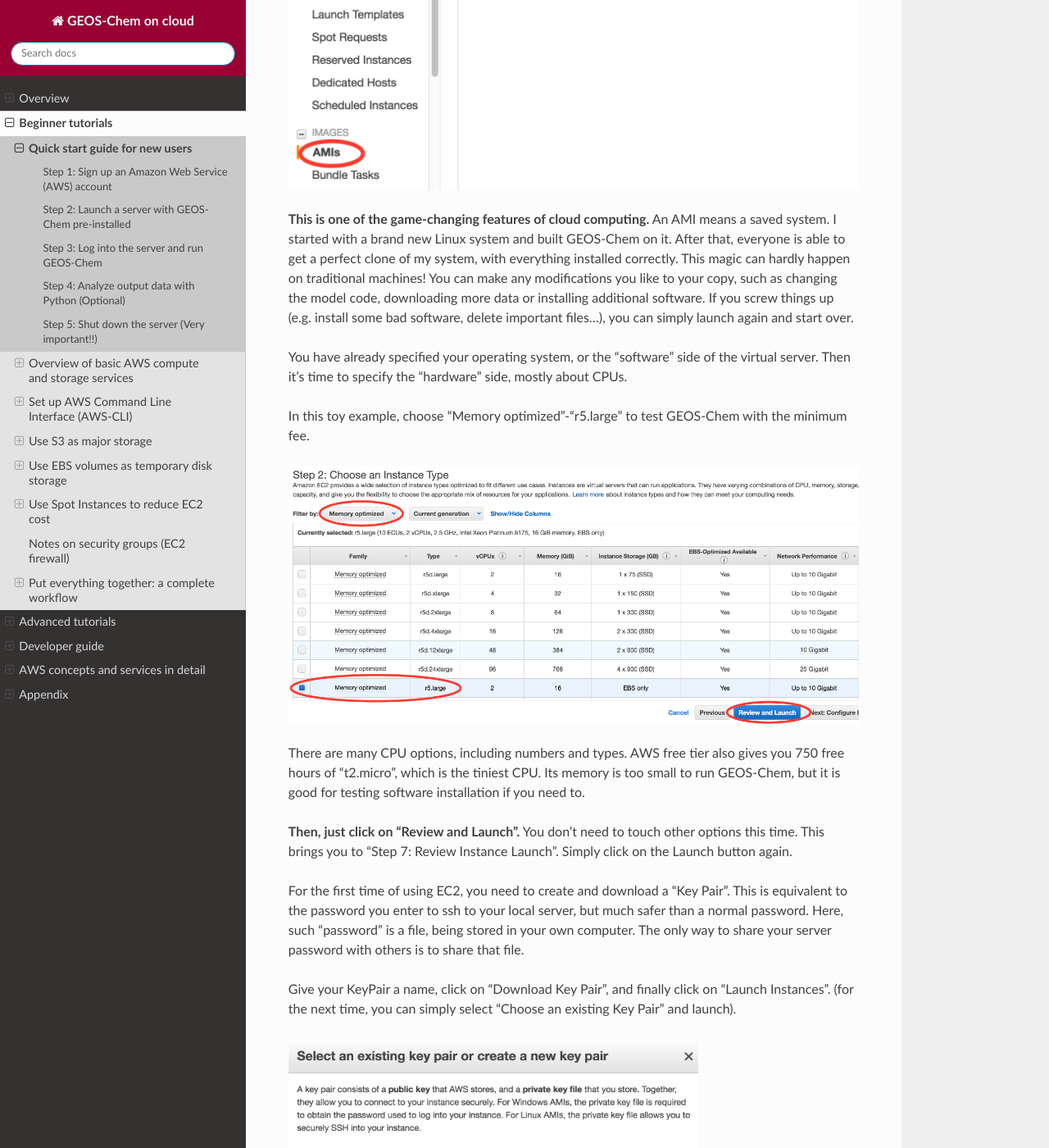
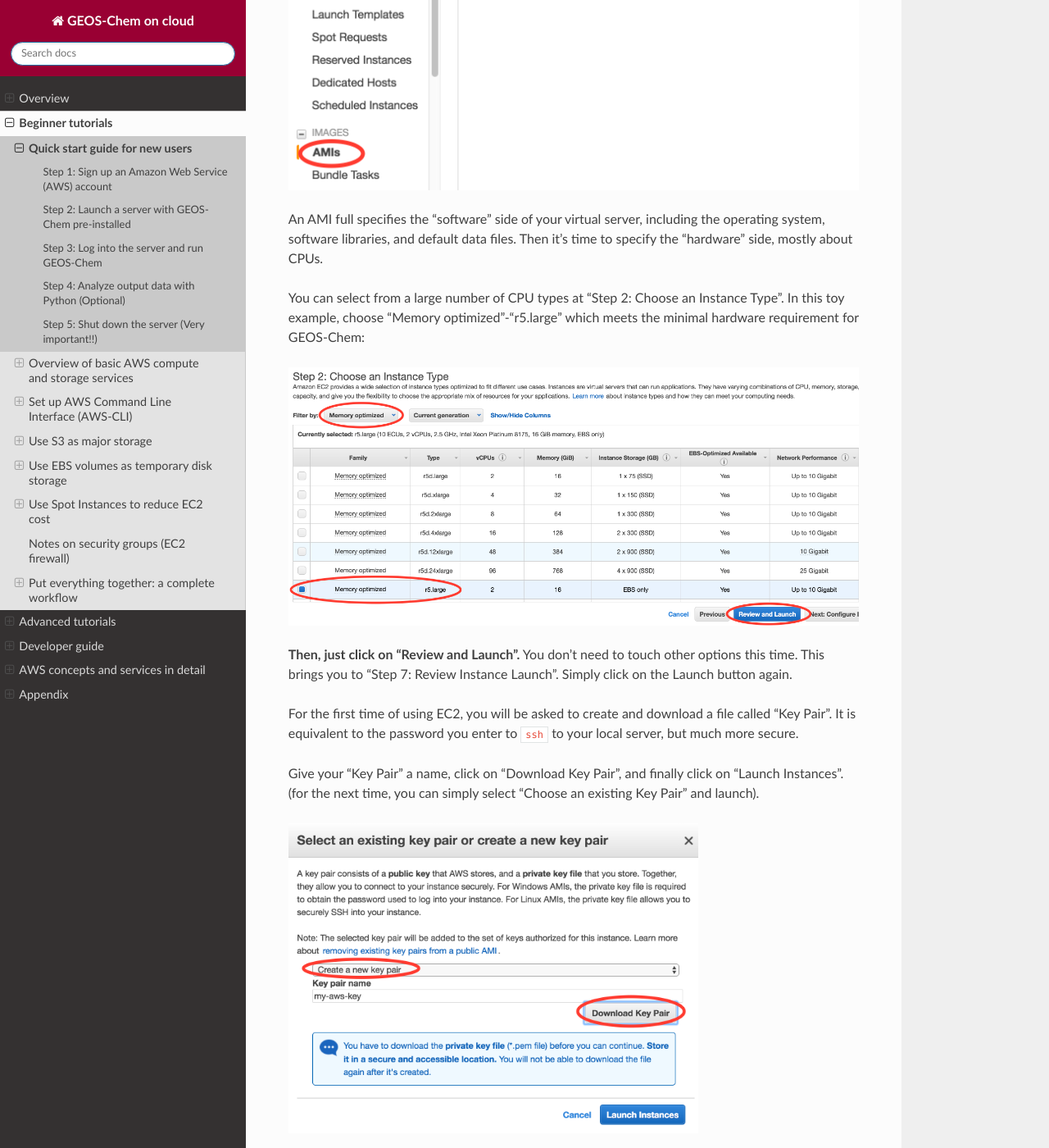
Before and after one commit to geoschem/geos-chem-cloud, a Sphinx documentation site: the page built from doc/source/chapter02_beginner-tutorial/quick-start.rst, in a window 1280 px wide and 1400 px high, scrolled down 1953 px. Shown: the whole window at 82% size. Built offline with Sphinx 7.4.7 and the Read the Docs theme 2.0.0, drawn with Linux system fonts in a browser that asks for light colours; some of the changed text lies outside the part shown.

Commit message:
Streamline & improve the quickstart guide

```diff
--- a/doc/source/chapter02_beginner-tutorial/awscli-config.rst
+++ b/doc/source/chapter02_beginner-tutorial/awscli-config.rst
@@ -124,4 +124,4 @@
 
   If you are using AWSCLI on EC2 instances, not on your local computer, you might wonder why you still need to configure those credentials? After all, it's on AWS's server, and AWS should know that you are using AWSCLI on your own EC2 instances. Yes, you can avoid running ``aws configure`` every time you launch a new EC2 instance. It is just not enabled by default because of security reasons. For example, you might want to allow your friend to log into your EC2 servers, but you don't want to let them control your other AWS resources using AWSCLI.
 
-  Enabling AWSCLI by default requires some understandings of IAM (Identity and Access Management), so we defer it to advanced tutorials. For now, simply copy and paste your credentials -- it is pretty quick!
+  Enabling AWSCLI by default requires some understandings of IAM (Identity and Access Management), so we defer it to :doc:`advanced tutorials <../chapter03_advanced-tutorial/iam-role>`. For now, simply copy and paste your credentials -- it is pretty quick!
--- a/doc/source/chapter02_beginner-tutorial/quick-start.rst
+++ b/doc/source/chapter02_beginner-tutorial/quick-start.rst
@@ -39,15 +39,11 @@
 
 .. figure:: img/search_ami.png
 
-**This is one of the game-changing features of cloud computing.** An AMI means a saved system. I started with a brand new Linux system and built GEOS-Chem on it. After that, everyone is able to get a perfect clone of my system, with everything installed correctly. This magic can hardly happen on traditional machines! You can make any modifications you like to your copy, such as changing the model code, downloading more data or installing additional software. If you screw things up (e.g. install some bad software, delete important files…), you can simply launch again and start over.
+An AMI full specifies the "software" side of your virtual server, including the operating system, software libraries, and default data files. Then it's time to specify the "hardware" side, mostly about CPUs.
 
-You have already specified your operating system, or the "software" side of the virtual server. Then it's time to specify the "hardware" side, mostly about CPUs.
-
-In this toy example, choose "Memory optimized"-"r5.large" to test GEOS-Chem with the minimum fee.
+You can select from a large number of CPU types at "Step 2: Choose an Instance Type". In this toy example, choose "Memory optimized"-"r5.large" which meets the minimal hardware requirement for GEOS-Chem:
 
 .. figure:: img/choose_instance_type.png
-
-There are many CPU options, including numbers and types. AWS free tier also gives you 750 free hours of "t2.micro", which is the tiniest CPU. Its memory is too small to run GEOS-Chem, but it is good for testing software installation if you need to.
 
 .. _skip-ec2-config-label:
 
@@ -55,9 +51,9 @@
 
 .. _keypair-label:
 
-For the first time of using EC2, you need to create and download a "Key Pair". This is equivalent to the password you enter to ssh to your local server, but much safer than a normal password. Here, such "password" is a file, being stored in your own computer. The only way to share your server password with others is to share that file.
+For the first time of using EC2, you will be asked to create and download a file called "Key Pair". It is equivalent to the password you enter to ``ssh`` to your local server, but much more secure.
 
-Give your KeyPair a name, click on "Download Key Pair", and finally click on "Launch Instances". (for the next time, you can simply select "Choose an existing Key Pair" and launch).
+Give your "Key Pair" a name, click on "Download Key Pair", and finally click on "Launch Instances". (for the next time, you can simply select "Choose an existing Key Pair" and launch).
 
 .. figure:: img/key_pair.png
   :width: 500 px
@@ -84,7 +80,7 @@
   (1) ``cd`` to the directory where store your Key Pair (preferably ``$HOME/.ssh``)
   (2) Use ``chmod 400 xx.pem`` to change the key pair's permission (also mentioned in the above figure; only need to do this at the first time).
   (3) Change the user name in that command from ``root`` to ``ubuntu``. (You'll be asked to use ``ubuntu`` if you keep ``root``).
-- On Windows, please refer to the guide for `MobaXterm <http://angus.readthedocs.io/en/2016/amazon/log-in-with-mobaxterm-win.html>`_ and `Putty <https://docs.aws.amazon.com/AWSEC2/latest/UserGuide/putty.html>`_ (Your life would probably be easier with MobaXterm).
+- On Windows, please refer to the guide for `MobaXterm <http://angus.readthedocs.io/en/2016/amazon/log-in-with-mobaxterm-win.html>`_ and `Putty <https://docs.aws.amazon.com/AWSEC2/latest/UserGuide/putty.html>`_ (MobaXterm should be a lot easier). Alternatively, you can `use the Windows Subsystem for Linux <https://docs.aws.amazon.com/AWSEC2/latest/UserGuide/WSL.html>`_ and then simply follow the above steps for Mac/Linux.
 
 Your terminal should look like this:
 
@@ -116,14 +112,15 @@
 .. note::
   The first simulation on a new server will have slow I/O and library loading because the disk needs "warm-up". Subsequent simulations will be much faster.
 
-Note that this system is a **general environment** for GEOS-Chem, **not just a specific version of the model**. This pre-configured run directory in the "tutorial" folder is only for demonstration purpose. It uses `12.0.1 <http://wiki.seas.harvard.edu/geos-chem/index.php/GEOS-Chem_12#12.0.1>`_, but it is can easily :doc:`switched to other versions <../chapter06_appendix/gc-version>` if you need.
+.. note::
+  This system is a **general environment** for GEOS-Chem, **not just a specific version of the model**. This pre-configured run directory in the "tutorial" folder is only for demonstration purpose. :doc:`Later tutorials <research-workflow>` will show you how to set up custom versions and configurations.
 
 Step 4: Analyze output data with Python (Optional)
 --------------------------------------------------
 
-If you wait for the simulation to finish (takes 5~10 min), it will produce `NetCDF diagnostics <http://wiki.seas.harvard.edu/geos-chem/index.php/List_of_diagnostics_archived_to_netCDF_format>`_ called ``GEOSChem.SpeciesConc.20130701.nc4``. To save time, you can also cancel the simulation and use the pre-generated file with the same name::
+If you wait for the simulation to finish (takes 5~10 min), it will produce `NetCDF diagnostics <http://wiki.seas.harvard.edu/geos-chem/index.php/List_of_diagnostics_archived_to_netCDF_format>`_ called ``GEOSChem.SpeciesConc.20160701.nc4`` inside ``OutputDir/`` of the run directory. To save time, you can also cancel the simulation and use the pre-generated file with the same name::
 
-  $ cd OutputDir/
+  $ cd ~/tutorial/geosfp_4x5_standard/OutputDir/
   $ ncdump -h GEOSChem.SpeciesConc.20160701_0000z.nc4
   netcdf GEOSChem.SpeciesConc.20160701_0000z {
   dimensions:
@@ -208,7 +205,7 @@
 There are two different ways to stop being charged:
 
 - "Stop" will make the system inactive, so that you'll not be charged by the CPU time,
-  and only be charged by the negligible disk storage fee. You can re-start the server at any time and all files will be preserved.
+  but only be charged by the negligible disk storage fee. You can re-start the server at any time and all files will be preserved.
 - "Terminate" will completely remove that virtual server so you won't be charged at all after that.
   Unless you save your system as an AMI or transfer the data to other storage services,
   you will lose all your data and software.
--- a/doc/source/chapter02_beginner-tutorial/research-workflow.rst
+++ b/doc/source/chapter02_beginner-tutorial/research-workflow.rst
@@ -46,7 +46,7 @@
 
 - At "Step 3, Configure Instance Details", select "Request Spot instances". :doc:`See here to review spot instances configuration <spot-instances>`. (At this step you also have the chance to select an "IAM role" to simplify AWSCLI configuration for S3, as :doc:`explained in advanced tutorial <../chapter03_advanced-tutorial/iam-role>`.)
 
-* At "Step 4: Add Storage", increase the size to 400~500 GB to host more input/output data. :doc:`See here to review EBS volume configuration <use-ebs>`.
+* At "Step 4: Add Storage", **increase the size to 400~500 GB** to host more input/output data. :doc:`See here to review EBS volume configuration <use-ebs>`.
 
 - Nothing to do for "Step 5: Add Tags". Just go to the next step. You can always add `resource tags <https://docs.aws.amazon.com/AWSEC2/latest/UserGuide/Using_Tags.html>`_ (just convenient labels) anytime later.
 
@@ -91,7 +91,7 @@
     $ git checkout 12.0.0  # just the name of the tag
     $ git branch
     * (HEAD detached at 12.0.0)
-    $ # git checkout master  # restore the latest version if you want
+    $ git checkout master  # restore the latest version if you want
 
 You need to do version checkout for both source code and unit tester.
 
--- a/doc/source/chapter06_appendix/gc-version.rst
+++ /dev/null
@@ -1,79 +0,0 @@
-Set up proper GEOS-Chem version
--------------------------------
-
-Switching the model version is easy. No need to touch environment variables and library configurations. Any versions newer than `v11-02a <http://wiki.seas.harvard.edu/geos-chem/index.php/GEOS-Chem_v11-02#v11-02a>`_ should work smoothly. The system will still work with future releases of GEOS-Chem, unless there are big structural changes that break the compile process.
-
-I just put essential steps here for reference. Existing GEOS-Chem users should feel quite familiar. New users should refer to our `user guide <http://acmg.seas.harvard.edu/geos/doc/man/>`_ for the full instruction.
-
-Get source code and checkout model version
-^^^^^^^^^^^^^^^^^^^^^^^^^^^^^^^^^^^^^^^^^^
-
-You can obtain the latest copy of the code from `GEOS-Chem's GitHub repo <https://github.com/geoschem>`_::
-
-  git clone https://github.com/geoschem/geos-chem Code.12.0.1
-  git clone https://github.com/geoschem/geos-chem-unittest.git UT
-
-You may list all sub-versions (git tags) in chronological order::
-
-  $ git log --tags --simplify-by-decoration --pretty="format:%ci %d"
-  2018-08-22 16:57:08 -0400  (HEAD -> master, tag: 12.0.1, origin/master, origin/HEAD)
-  2018-08-09 16:59:22 -0400  (tag: 12.0.0)
-  2018-07-30 10:31:40 -0400  (tag: 12.0.0-1yr-bm, tag: 12.0.0-1mo-bm)
-  2018-06-21 10:04:24 -0400  (tag: v11-02-release-candidate, tag: v11-02-rc)
-  2018-05-11 16:31:42 -0400  (tag: v11-02f-1yr-Run1)
-  ...
-
-If needed, checkout to a different version, say ``12.0.0``::
-
-  $ git checkout 12.0.0
-  $ git branch
-  * (HEAD detached at 12.0.0)
-
-You need to do version checkout for both source code and unit tester.
-
-Configure unit tester and generate run directory
-^^^^^^^^^^^^^^^^^^^^^^^^^^^^^^^^^^^^^^^^^^^^^^^^
-
-Here's how I set up the tutorial run directory, for reference.
-
-In ``UT/perl/CopyRunDirs.input``, change the default paths::
-
-  GCGRID_ROOT    : /n/holylfs/EXTERNAL_REPOS/GEOS-CHEM/gcgrid
-  DATA_ROOT      : {GCGRIDROOT}/data/ExtData
-  ...
-  UNIT_TEST_ROOT : {HOME}/UT
-  ...
-  COPY_PATH      : {HOME}/GC/rundirs
-
-to::
-
-  GCGRID_ROOT    : /home/ubuntu
-  DATA_ROOT      : {GCGRIDROOT}/ExtData
-  ...
-  UNIT_TEST_ROOT : {HOME}/tutorial/UT
-  ...
-  COPY_PATH      : {HOME}/tutorial
-
-Then uncomment the run directory I want::
-
-  geosfp   4x5         -      standard         2013070100   2013080100     -
-
-In ``ut_bleeding_edge/perl/Makefile``, change the source code path::
-
-    CODE_DIR    :=$(HOME)/GC/Code.$(VERSION)
-
-to::
-
-    CODE_DIR    :=$(HOME)/tutorial/Code.$(VERSION)
-
-Running ``git status -v`` inside ``~/tutorial/ut_bleeding_edge`` will display all those modifications.
-
-Finally, generate the run directory::
-
-  $ ./gcCopyRunDirs
-
-Go to the run directory and compile::
-
-  $ make -j4 mpbuild NC_DIAG=y BPCH_DIAG=n TIMERS=1
-
-Note that you almost have to execute ``make`` command **in the run directory**. This will ensure the correct combination of compile flags for this specific run configuration. GEOS-Chem's compile flags have become so complicated that you will almost never get the right compile settings by compiling in the source code directory. See `our wiki <http://wiki.seas.harvard.edu/geos-chem/index.php/GEOS-Chem_Makefile_Structure#Compiling_in_a_run_directory>`_ for more information.
--- a/doc/source/chapter06_appendix/index.rst
+++ b/doc/source/chapter06_appendix/index.rst
@@ -7,7 +7,6 @@
    :maxdepth: 2
 
    aws-resources-for-gc
-   gc-version
    ssh-config
    keep-running
    sample-python-code
```
Also changed, not shown: other parts of doc/source/chapter02_beginner-tutorial/quick-start.rst (+1 -1 lines).
